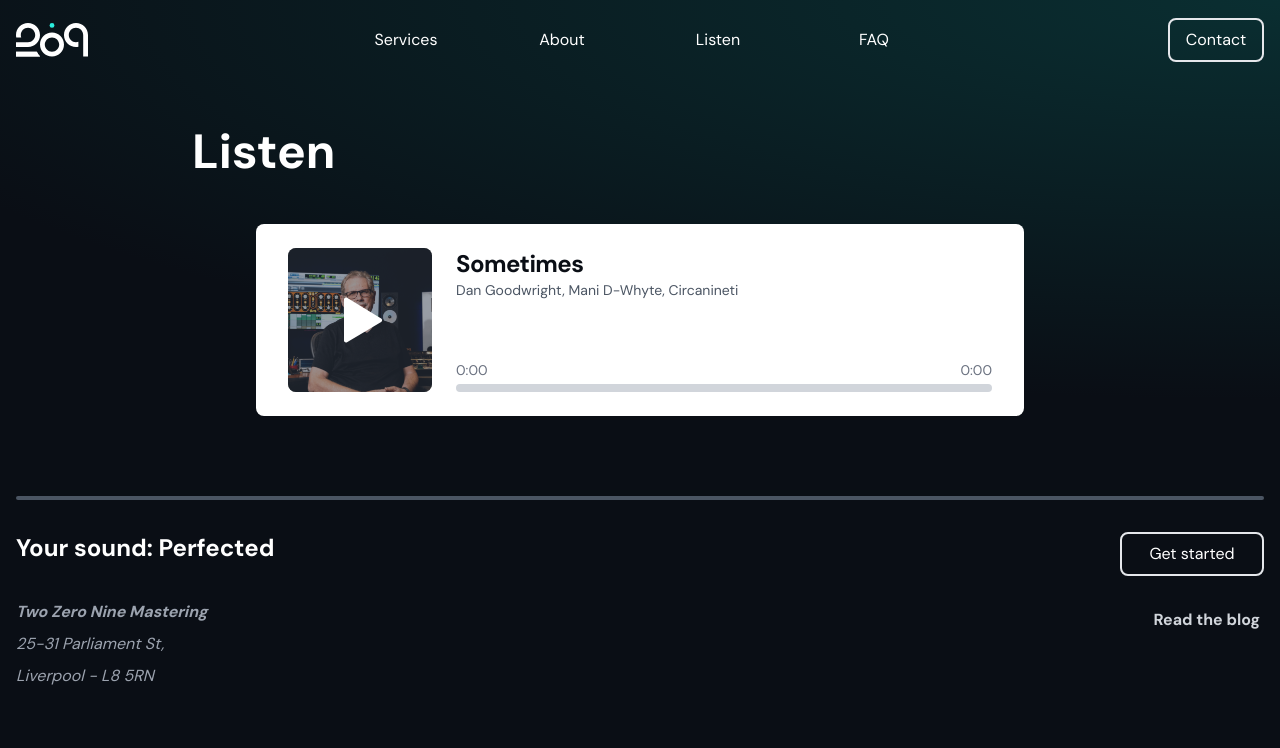
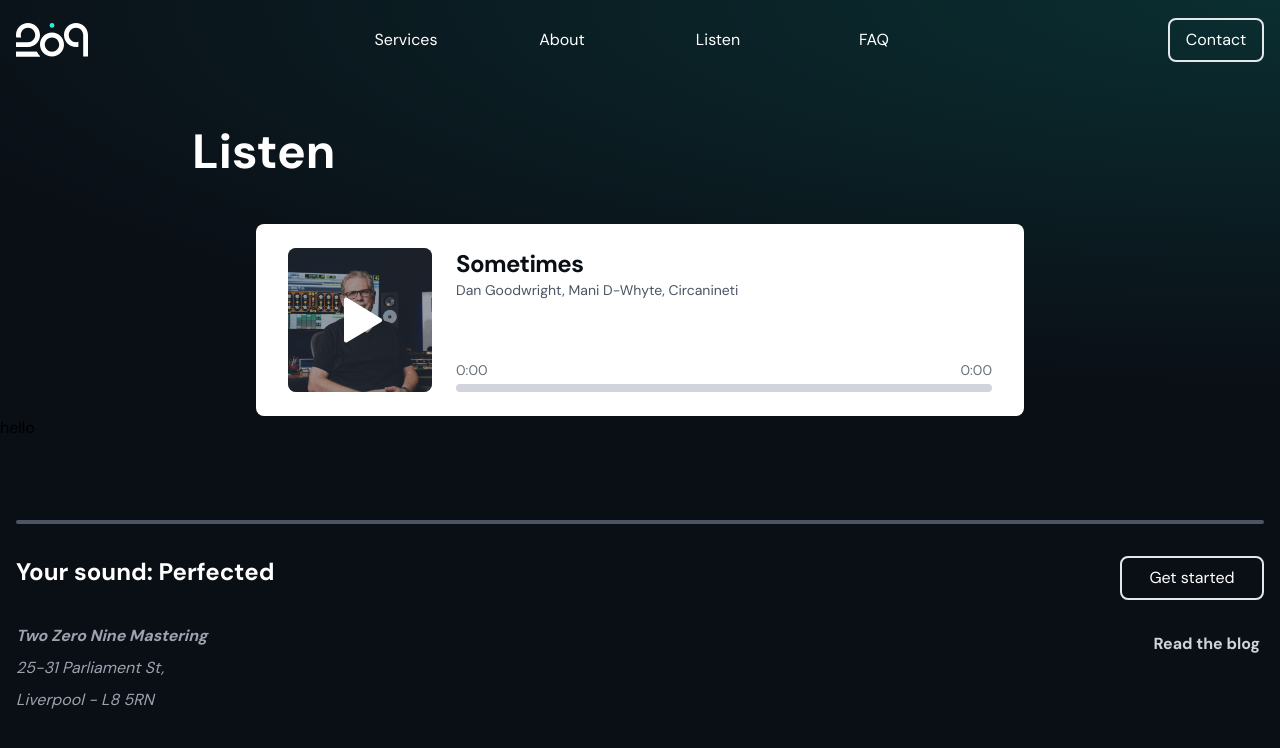
Before and after one commit to RobertJewell/two-zero-nine, a Next.js app: page /listen in a window 1280 px wide. Shown: the top 748 px of the page. Built offline with nearby package versions, Linux system fonts and the light colour scheme.

Commit message:
inital tracklist commit

```diff
--- /dev/null
+++ b/components/audio-player/Tracklist.js
@@ -0,0 +1,10 @@
+import tracks from "./tracklist.json";
+
+export default function Tracklist({ tracksJSON }) {
+	return (
+		<div>
+			<div className="">hello</div>
+			{console.log(tracksJSON)}
+		</div>
+	);
+}
--- /dev/null
+++ b/components/audio-player/tracklist.json
@@ -0,0 +1,22 @@
+[
+	{
+		"title": "True Love Will Find You In The End",
+		"artist": "Birthmarks",
+		"source": "public/assets/audio-player/audio/Birthmarks - True Love Will Find You In The End.mp3"
+	},
+	{
+		"title": "Come A Little Closer",
+		"artist": "Circanineti",
+		"source": "public/assets/audio-player/audio/Circanineti - Come A Little Closer.mp3"
+	},
+	{
+		"title": "Troubles",
+		"artist": "Dan Disgrace",
+		"source": "public/assets/audio-player/audio/Dan Disgrace - Troubles.mp3"
+	},
+	{
+		"title": "Hold On",
+		"artist": "Dan Goodwright, Mani D-Whyte, Circanineti",
+		"source": "public/assets/audio-player/audio/Dan Goodwright, Mani D-Whyte, Circanineti - Hold On.mp3"
+	}
+]
--- a/pages/listen.js
+++ b/pages/listen.js
@@ -3,6 +3,8 @@ import Footer from "../components/Footer";
 import GradientBG from "../components/decoration/GradientBG";
 import PageTitle from "../components/PageTitle";
 import AudioPlayer from "../components/audio-player/AudioPlayer";
+import tracksJSON from "../components/audio-player/tracklist.json";
+import Tracklist from "../components/audio-player/Tracklist";
 
 export default function listen() {
 	return (
@@ -22,6 +24,8 @@ export default function listen() {
 
 				<AudioPlayer albumart="/assets/images/dave-pensado.png"></AudioPlayer>
 
+				<Tracklist tracksJSON={tracksJSON}></Tracklist>
+
 				<Footer></Footer>
 			</div>
 		</div>
```
